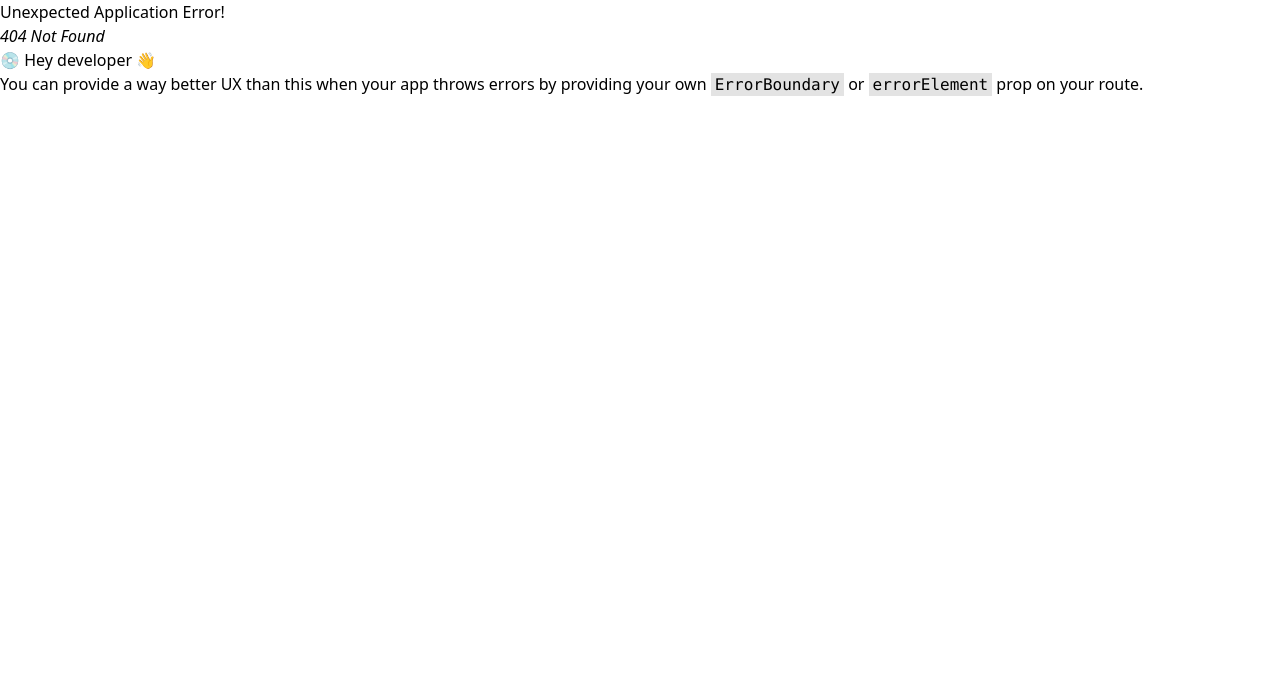
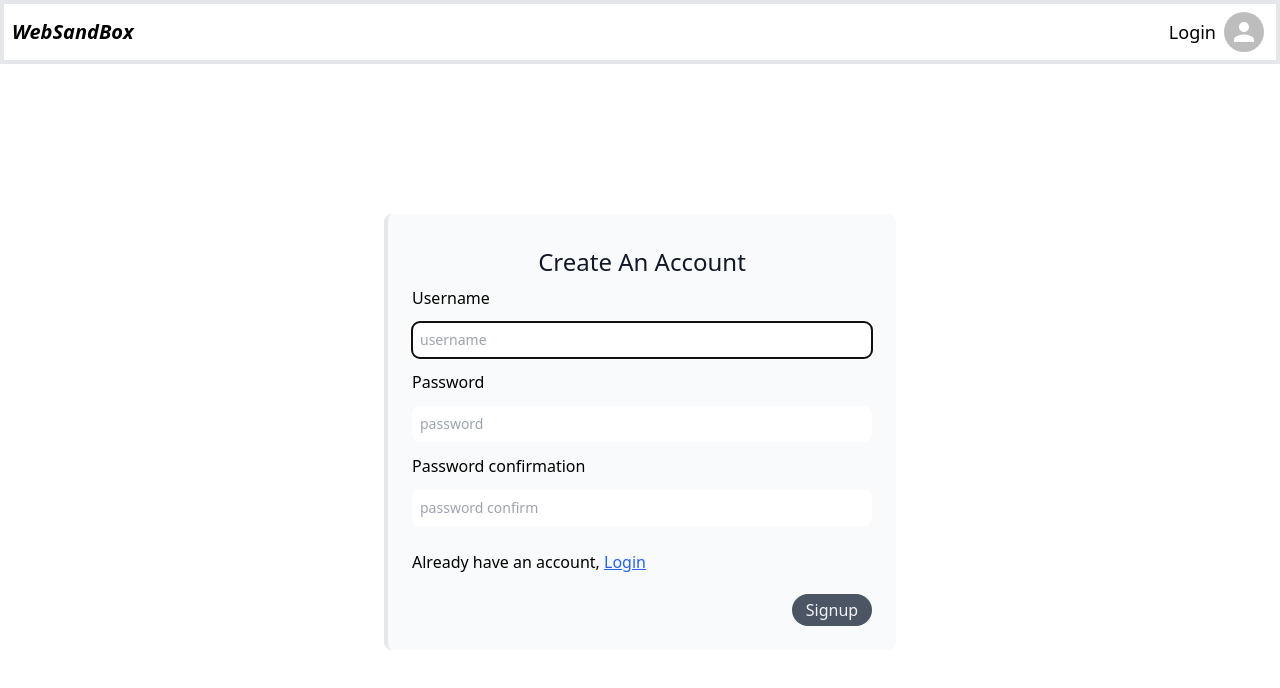
Before and after one commit to ogayanfe/websandbox, a React (Vite) app in the folder websandbox/: page /signup in a window 1280 px wide. Before the commit this address had no page. Shown: the top 688 px of the page. Built offline with nearby package versions, Linux system fonts and the light colour scheme.

Commit message:
Added login and signup routes

```diff
--- a/websandbox/index.html
+++ b/websandbox/index.html
@@ -3,7 +3,7 @@
   <head>
     <meta charset="UTF-8" />
     <meta name="viewport" content="width=device-width, initial-scale=1.0" />
-    <title>Vite + React + TS</title>
+    <title>WebSandBox | Home</title>
   </head>
   <body>
     <div id="root"></div>
--- a/websandbox/src/App.tsx
+++ b/websandbox/src/App.tsx
@@ -4,6 +4,7 @@ import HomeRoute from "./components/HomePage";
 
 import LoginProtectedRoute from "./components/AuthComponents/loginProtectedRoute";
 import Login, { loginAction } from "./components/AuthComponents/Login";
+import Signup from "./components/AuthComponents/Signup";
 import "./index.css";
 import BaseRootComponent from "./components/UtilityComponents/BaseRootComponent";
 import { redirectAuthenticatedUserRouteLoader } from "./utils/authutils";
@@ -15,6 +16,7 @@ const router = createBrowserRouter(
         <Route path="/" element={<Outlet />} loader={redirectAuthenticatedUserRouteLoader}>
           <Route path="/" index element={<HomeRoute />}></Route>
           <Route path="/login" element={<Login />} action={loginAction}></Route>
+          <Route path="/signup" element={<Signup />} action={loginAction}></Route>
         </Route>
       </Route>
 
--- a/websandbox/src/components/AuthComponents/Login.jsx
+++ b/websandbox/src/components/AuthComponents/Login.jsx
@@ -1,4 +1,4 @@
-import { Form, redirect } from "react-router-dom";
+import { Link, Form, redirect } from "react-router-dom";
 import { login } from "../../utils/authutils";
 
 export async function loginAction() {
@@ -9,23 +9,47 @@ export async function loginAction() {
 
 export default function Login() {
   return (
-    <div className="w-full">
-      <div className="border-4">
-        <h2>
-          Login To <span className="italic">WebSandBox</span>
-        </h2>
-        <div>
-          <Form method="post">
-            <label>
-              Username: <input type="text" required />
-            </label>
-            <label>
-              Password: <input type="password" required />
-            </label>
-            <button type="submit">Login</button>
-          </Form>
-        </div>
+    <main className="w-full h-full flex items-center justify-center">
+      <div className="w-[90vw] bg-gray-50 max-w-lg p-6 h-max-content rounded-lgz border-l-4">
+        <h1 className="text-2xl text-gray-500 flex justify-center gap-1 items-center m-2">
+          <span className="text-3xl hidden">LOGO</span>
+          Login To
+          <span className="italic">WebSandbox</span>
+        </h1>
+        <Form className="w-full flex flex-col gap-3" method="POST">
+          <label htmlFor="signup-username">Username</label>
+          <input
+            type="text"
+            autoFocus
+            name="username"
+            required
+            className="rounded-lg p-2 text-sm"
+            placeholder="username"
+            id="signup-username"
+          />
+          <label htmlFor="signup-password">Password</label>
+          <input
+            type="password"
+            className="rounded-lg p-2 text-sm"
+            name="password"
+            id="signup-password"
+            required
+            placeholder="password"
+          />
+          <p className="mt-3">
+            Don't have an account,{" "}
+            <Link to="/signup" className="underline text-blue-600">
+              Signup
+            </Link>
+          </p>
+          <div className="flex justify-end items-center gap-2">
+            <button className="bg-gray-600 text-gray-100 rounded-full px-2 w-20 py-1">Login</button>
+            <button className="bg-blue-500 text-gray-100 rounded-lg px-2 w-max-content py-1">
+              Login As Demo User
+            </button>
+          </div>
+        </Form>
       </div>
-    </div>
+    </main>
   );
 }
--- /dev/null
+++ b/websandbox/src/components/AuthComponents/Signup.jsx
@@ -0,0 +1,65 @@
+import React from "react";
+import { Form, Link } from "react-router-dom";
+
+export default function Signup() {
+  const [usernameError, passwordError] = [false, false];
+  return (
+    <div className="w-full h-full flex items-center justify-center">
+      <div className="w-[90vw] bg-gray-50 max-w-lg p-6 h-max-content rounded-lg border-l-4">
+        <h1 className="text-2xl text-gray-900 flex justify-center gap-1 items-center m-2">
+          <span className="text-3xl hidden">Logo</span>
+          Create An Account
+        </h1>
+        <Form method="post" className="w-full flex flex-col gap-3">
+          <label htmlFor="signup-username">Username</label>
+
+          {usernameError && (
+            <p className="text-sm text-red-500">
+              Invalid username, only letters, numbers, and @/./+/-/_ characters.
+            </p>
+          )}
+          <input
+            type="text"
+            autoFocus
+            name="username"
+            required
+            className="rounded-lg p-2 text-sm"
+            placeholder="username"
+            id="signup-username"
+          />
+          {passwordError && <p className="text-sm text-red-500">invalid password</p>}
+          <label htmlFor="signup-password">Password</label>
+          <input
+            type="password"
+            className="rounded-lg p-2 text-sm"
+            name="password"
+            id="signup-password"
+            required
+            placeholder="password"
+          />
+
+          <label htmlFor="signup-password-confirm">Password confirmation</label>
+          <input
+            type="password"
+            className="rounded-lg p-2 text-sm"
+            name="passwordConfirm"
+            id="signup-password-confirm"
+            required
+            placeholder="password confirm"
+          />
+          <p className="mt-3">
+            Already have an account,{" "}
+            <Link to="/login" className="underline text-blue-600">
+              Login
+            </Link>
+          </p>
+          <div>
+            <button className="bg-gray-600 text-gray-100 rounded-full px-2 w-20 py-1 float-right mt-2">
+              Signup
+            </button>
+          </div>
+        </Form>
+      </div>
+    </div>
+  );
+}
--- a/websandbox/src/components/HomePage/index.tsx
+++ b/websandbox/src/components/HomePage/index.tsx
@@ -1,3 +1,9 @@
+import { useEffect } from "react";
+
 export default function HomeRoute() {
+  useEffect(() => {
+    document.title = "WebSandbox | Home";
+  }, []);
+
   return <div>Home Page</div>;
 }
--- a/websandbox/src/components/UtilityComponents/BaseRootComponent.tsx
+++ b/websandbox/src/components/UtilityComponents/BaseRootComponent.tsx
@@ -3,9 +3,9 @@ import Header from "./Header";
 
 export default function RouteComponent() {
   return (
-    <div>
+    <div className="flex flex-col w-full h-screen">
       <Header />
-      <main>
+      <main className="flex-grow">
         <Outlet />
       </main>
     </div>
--- a/websandbox/src/index.css
+++ b/websandbox/src/index.css
@@ -534,40 +534,124 @@ video {
   --tw-backdrop-sepia:  ;
 }
 
-.ml-2 {
-  margin-left: 0.5rem;
+.float-right {
+  float: right;
+}
+
+.m-2 {
+  margin: 0.5rem;
 }
 
 .mr-2 {
   margin-right: 0.5rem;
 }
 
+.mt-3 {
+  margin-top: 0.75rem;
+}
+
+.mt-2 {
+  margin-top: 0.5rem;
+}
+
 .flex {
   display: flex;
+}
+
+.hidden {
+  display: none;
+}
+
+.h-full {
+  height: 100%;
+}
+
+.h-screen {
+  height: 100vh;
 }
 
 .w-full {
   width: 100%;
 }
 
+.w-\[100px\] {
+  width: 100px;
+}
+
+.w-\[1000px\] {
+  width: 1000px;
+}
+
+.w-20 {
+  width: 5rem;
+}
+
+.w-\[90vw\] {
+  width: 90vw;
+}
+
 .w-screen {
   width: 100vw;
+}
+
+.max-w-lg {
+  max-width: 32rem;
+}
+
+.flex-grow {
+  flex-grow: 1;
+}
+
+.flex-row {
+  flex-direction: row;
+}
+
+.flex-col {
+  flex-direction: column;
 }
 
 .items-center {
   align-items: center;
 }
 
+.justify-end {
+  justify-content: flex-end;
+}
+
+.justify-center {
+  justify-content: center;
+}
+
 .justify-between {
   justify-content: space-between;
 }
 
-.border-2 {
-  border-width: 2px;
+.gap-1 {
+  gap: 0.25rem;
+}
+
+.gap-2 {
+  gap: 0.5rem;
+}
+
+.gap-3 {
+  gap: 0.75rem;
+}
+
+.rounded-full {
+  border-radius: 9999px;
+}
+
+.rounded-lg {
+  border-radius: 0.5rem;
 }
 
 .border-4 {
   border-width: 4px;
+}
+
+.border-l-4 {
+  border-left-width: 4px;
 }
 
 .bg-black {
@@ -575,12 +659,65 @@ video {
   background-color: rgb(0 0 0 / var(--tw-bg-opacity));
 }
 
+.bg-blue-500 {
+  --tw-bg-opacity: 1;
+  background-color: rgb(59 130 246 / var(--tw-bg-opacity));
+}
+
+.bg-purple-50 {
+  --tw-bg-opacity: 1;
+  background-color: rgb(250 245 255 / var(--tw-bg-opacity));
+}
+
+.bg-purple-600 {
+  --tw-bg-opacity: 1;
+  background-color: rgb(147 51 234 / var(--tw-bg-opacity));
+}
+
+.bg-gray-50 {
+  --tw-bg-opacity: 1;
+  background-color: rgb(249 250 251 / var(--tw-bg-opacity));
+}
+
+.bg-gray-600 {
+  --tw-bg-opacity: 1;
+  background-color: rgb(75 85 99 / var(--tw-bg-opacity));
+}
+
+.bg-gray-100 {
+  --tw-bg-opacity: 1;
+  background-color: rgb(243 244 246 / var(--tw-bg-opacity));
+}
+
+.bg-gray-200 {
+  --tw-bg-opacity: 1;
+  background-color: rgb(229 231 235 / var(--tw-bg-opacity));
+}
+
 .p-2 {
   padding: 0.5rem;
 }
 
+.p-6 {
+  padding: 1.5rem;
+}
+
+.px-2 {
+  padding-left: 0.5rem;
+  padding-right: 0.5rem;
+}
+
+.py-1 {
+  padding-top: 0.25rem;
+  padding-bottom: 0.25rem;
+}
+
 .pr-1 {
   padding-right: 0.25rem;
+}
+
+.text-center {
+  text-align: center;
 }
 
 .text-lg {
@@ -593,6 +730,21 @@ video {
   line-height: 1.75rem;
 }
 
+.text-2xl {
+  font-size: 1.5rem;
+  line-height: 2rem;
+}
+
+.text-3xl {
+  font-size: 1.875rem;
+  line-height: 2.25rem;
+}
+
+.text-sm {
+  font-size: 0.875rem;
+  line-height: 1.25rem;
+}
+
 .font-bold {
   font-weight: 700;
 }
@@ -601,7 +753,41 @@ video {
   font-style: italic;
 }
 
-.text-white {
+.text-blue-600 {
   --tw-text-opacity: 1;
-  color: rgb(255 255 255 / var(--tw-text-opacity));
+  color: rgb(37 99 235 / var(--tw-text-opacity));
 }
+
+.text-purple-100 {
+  --tw-text-opacity: 1;
+  color: rgb(243 232 255 / var(--tw-text-opacity));
+}
+
+.text-purple-500 {
+  --tw-text-opacity: 1;
+  color: rgb(168 85 247 / var(--tw-text-opacity));
+}
+
+.text-gray-500 {
+  --tw-text-opacity: 1;
+  color: rgb(107 114 128 / var(--tw-text-opacity));
+}
+
+.text-gray-100 {
+  --tw-text-opacity: 1;
+  color: rgb(243 244 246 / var(--tw-text-opacity));
+}
+
+.text-red-500 {
+  --tw-text-opacity: 1;
+  color: rgb(239 68 68 / var(--tw-text-opacity));
+}
+
+.text-gray-900 {
+  --tw-text-opacity: 1;
+  color: rgb(17 24 39 / var(--tw-text-opacity));
+}
+
+.underline {
+  text-decoration-line: underline;
+}
```
